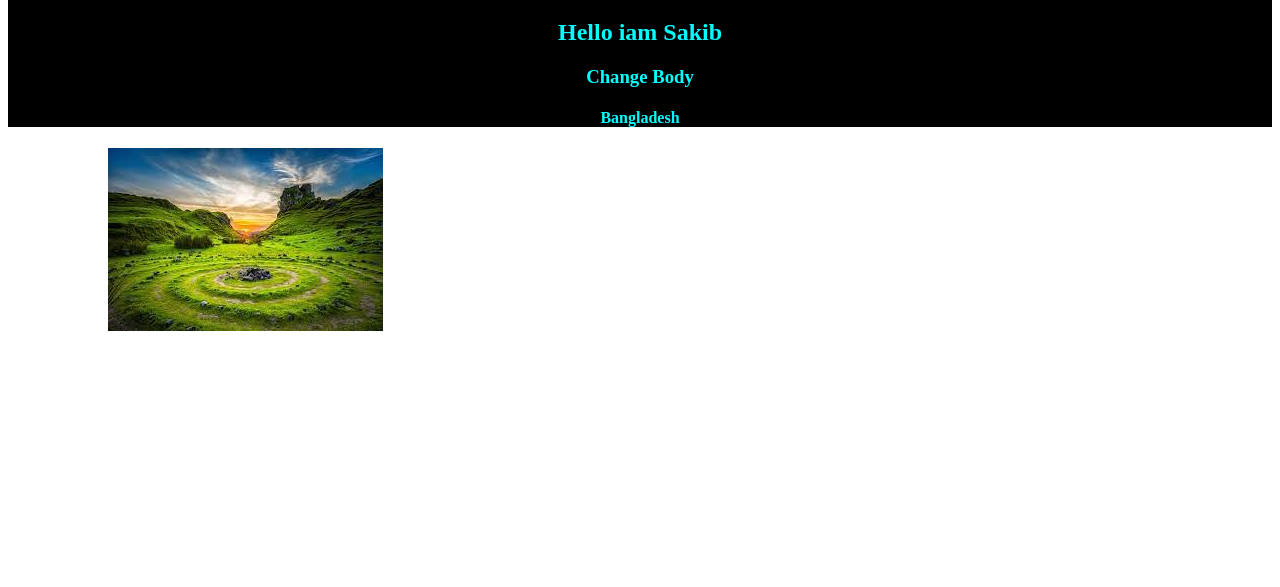
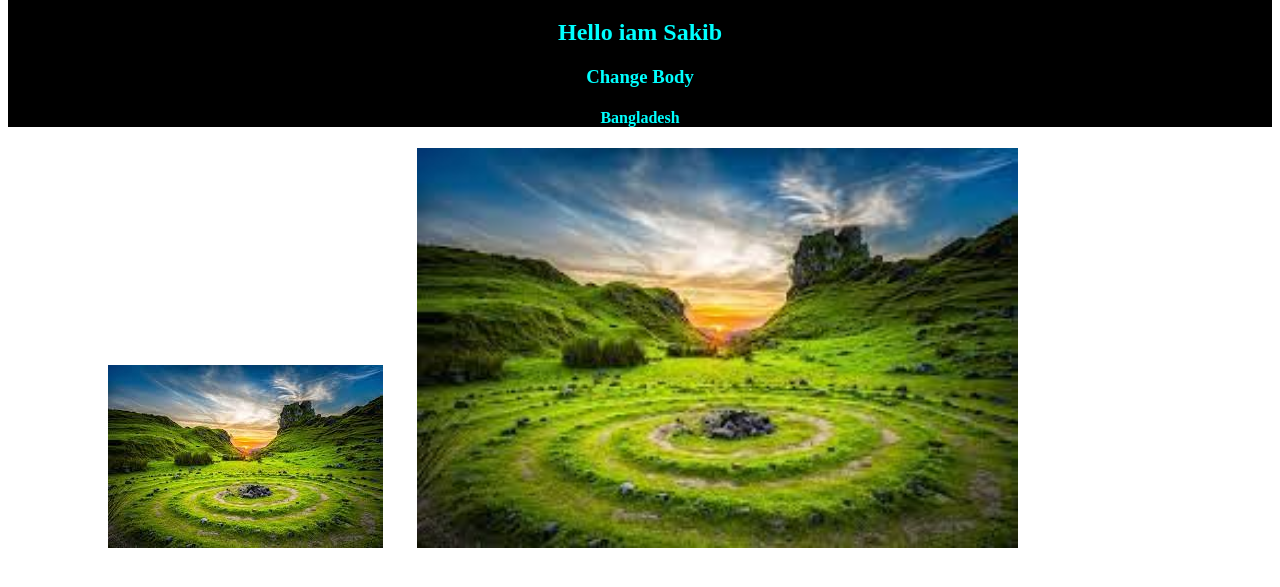
Before and after one commit to nihansakib/my_fast_repo, a plain HTML site: page index.html in a window 1280 px wide. Shown: the part 61-648 px from the top of the page. Drawn offline with Linux system fonts and the light colour scheme.

Commit message:
add another image

```diff
--- a/index.html
+++ b/index.html
@@ -15,5 +15,6 @@
     <h4>Bangladesh</h4>
     </div>
     <img src="ss.jpg" alt="" class="sd">
+    <img src="ss.jpg" alt="" class="dw">
 </body>
 </html>
--- a/style.css
+++ b/style.css
@@ -6,3 +6,7 @@
 .sd{
     margin-left: 100px;
 }
+.dw{
+    height: 400px;
+    padding-left: 30px;
+}
```
